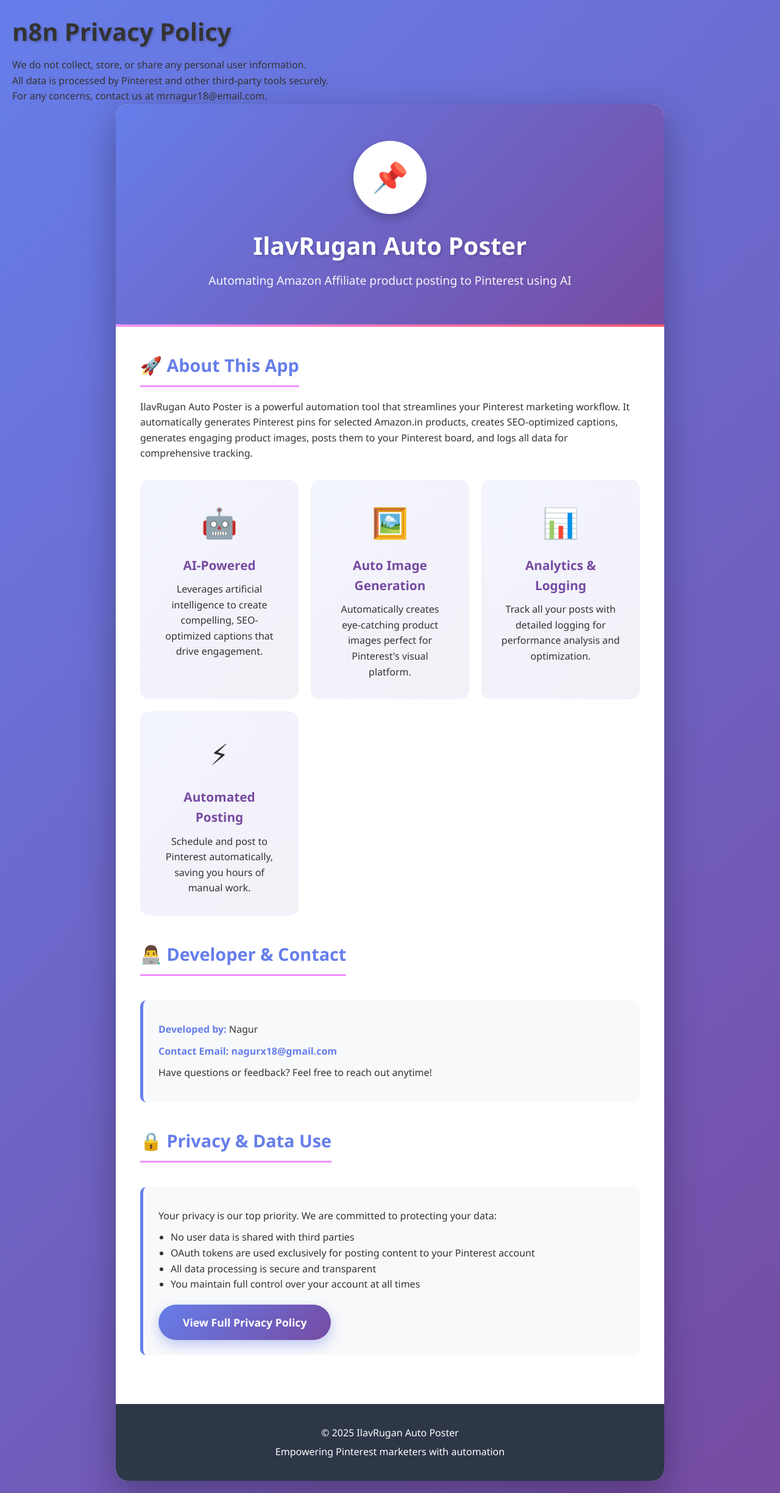
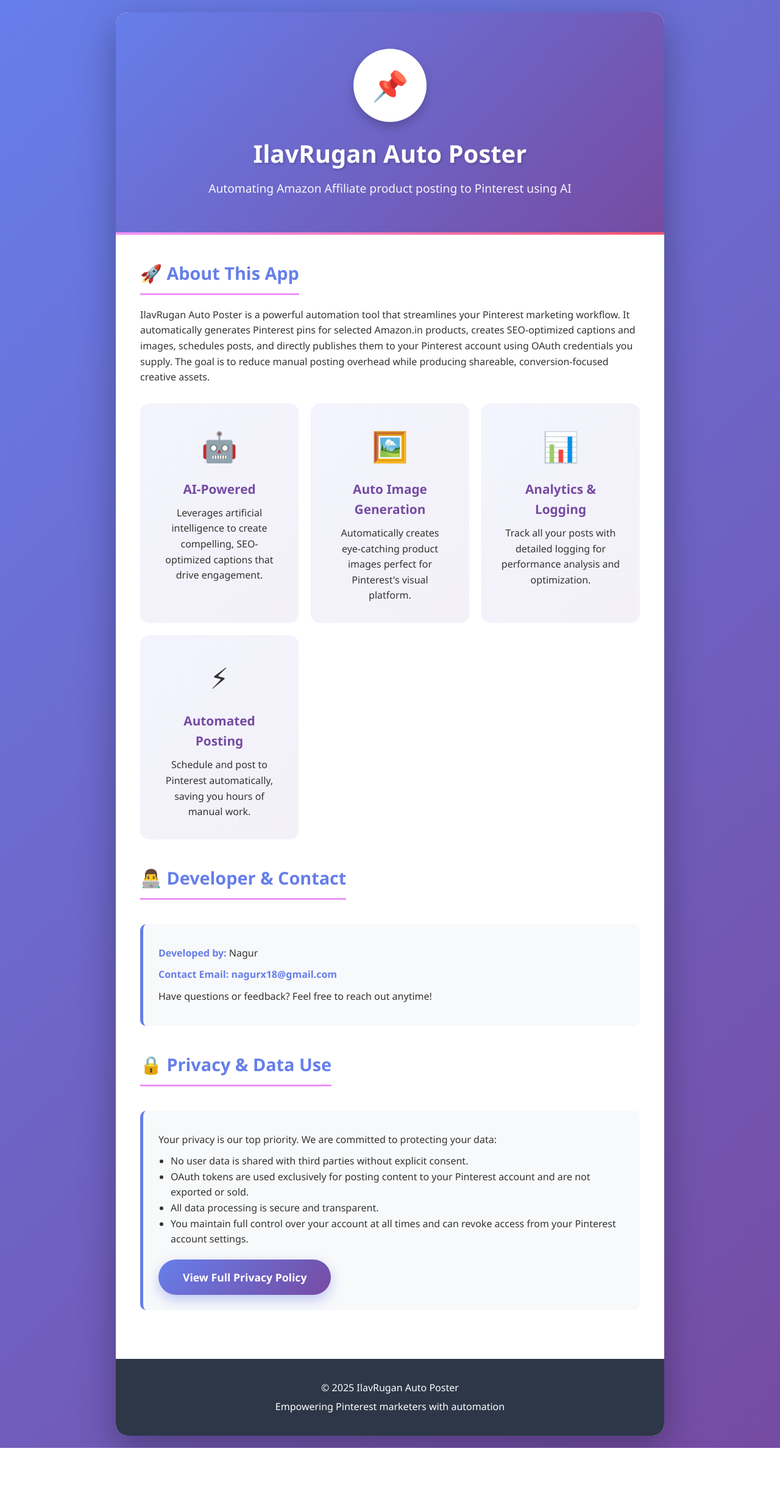
Before and after one commit to nagur18/ilavrugan-privacy-policy, a plain HTML site: page index.html in a window 1280 px wide. Shown: the whole page at 61% size. After the commit the page ends 2375 px from the top, so only its background shows below. Drawn offline with Linux system fonts and the light colour scheme.

Commit message:
Publish site: add/update index and privacy policy

```diff
--- a/index.html
+++ b/index.html
@@ -1,9 +1,9 @@
+<!doctype html>
 <html lang="en">
 <head>
-  <meta charset="UTF-8">
-  <title>n8n Privacy Policy</title>
+  <meta charset="utf-8" />
+  <meta name="viewport" content="width=device-width, initial-scale=1.0"/>
   <title>IlavRugan Auto Poster - Automate Pinterest Pins for Amazon Products</title>
-  <meta name="viewport" content="width=device-width, initial-scale=1.0">
   <meta name="description" content="Automate Amazon Affiliate product posting to Pinterest using AI. Generate SEO-optimized pins effortlessly.">
   <style>
     * {
@@ -202,13 +202,9 @@
   </style>
 </head>
 <body>
-  <h1>n8n Privacy Policy</h1>
-  <p>We do not collect, store, or share any personal user information.</p>
-  <p>All data is processed by Pinterest and other third-party tools securely.</p>
-  <p>For any concerns, contact us at mrnagur18@email.com.</p>
   <div class="container">
     <header>
-      <div class="logo">📌</div>
+      <div class="logo" aria-hidden="true">📌</div>
       <h1>IlavRugan Auto Poster</h1>
       <p class="tagline">Automating Amazon Affiliate product posting to Pinterest using AI</p>
     </header>
@@ -216,7 +212,7 @@
     <main>
       <section>
         <h2>🚀 About This App</h2>
-        <p>IlavRugan Auto Poster is a powerful automation tool that streamlines your Pinterest marketing workflow. It automatically generates Pinterest pins for selected Amazon.in products, creates SEO-optimized captions, generates engaging product images, posts them to your Pinterest board, and logs all data for comprehensive tracking.</p>
+        <p>IlavRugan Auto Poster is a powerful automation tool that streamlines your Pinterest marketing workflow. It automatically generates Pinterest pins for selected Amazon.in products, creates SEO-optimized captions and images, schedules posts, and directly publishes them to your Pinterest account using OAuth credentials you supply. The goal is to reduce manual posting overhead while producing shareable, conversion-focused creative assets.</p>
 
         <div class="features">
           <div class="feature-card">
@@ -259,10 +255,10 @@
         <div class="info-box">
           <p>Your privacy is our top priority. We are committed to protecting your data:</p>
           <ul style="margin-left: 20px; margin-top: 10px;">
-            <li>No user data is shared with third parties</li>
-            <li>OAuth tokens are used exclusively for posting content to your Pinterest account</li>
-            <li>All data processing is secure and transparent</li>
-            <li>You maintain full control over your account at all times</li>
+            <li>No user data is shared with third parties without explicit consent.</li>
+            <li>OAuth tokens are used exclusively for posting content to your Pinterest account and are not exported or sold.</li>
+            <li>All data processing is secure and transparent.</li>
+            <li>You maintain full control over your account at all times and can revoke access from your Pinterest account settings.</li>
           </ul>
           <a href="privacy-policy.html" class="cta-button" style="margin-top: 20px;">View Full Privacy Policy</a>
         </div>
@@ -274,5 +270,10 @@
       <p>Empowering Pinterest marketers with automation</p>
     </footer>
   </div>
+
+  <!-- Minimal site info and fallback -->
+  <noscript>
+    This site uses JavaScript for some features. Please enable JavaScript to get the full experience.
+  </noscript>
 </body>
 </html>
```
